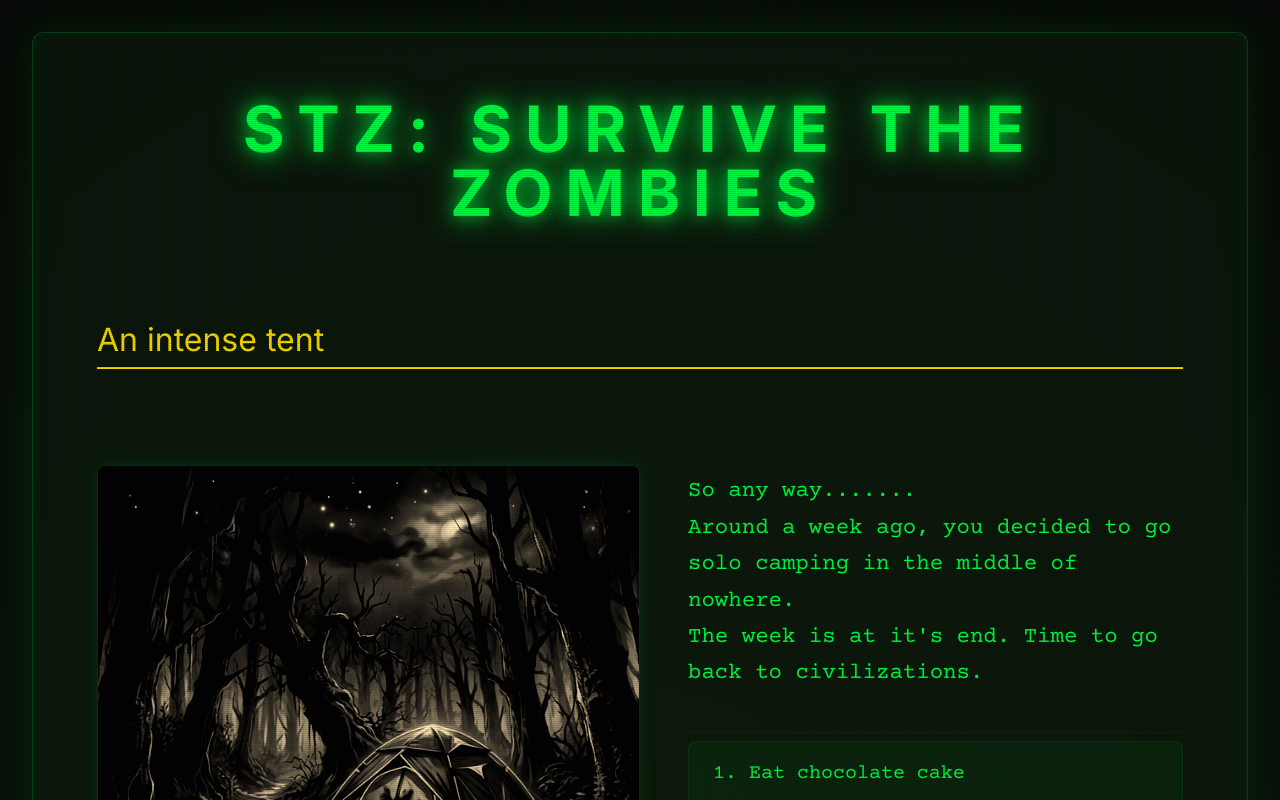
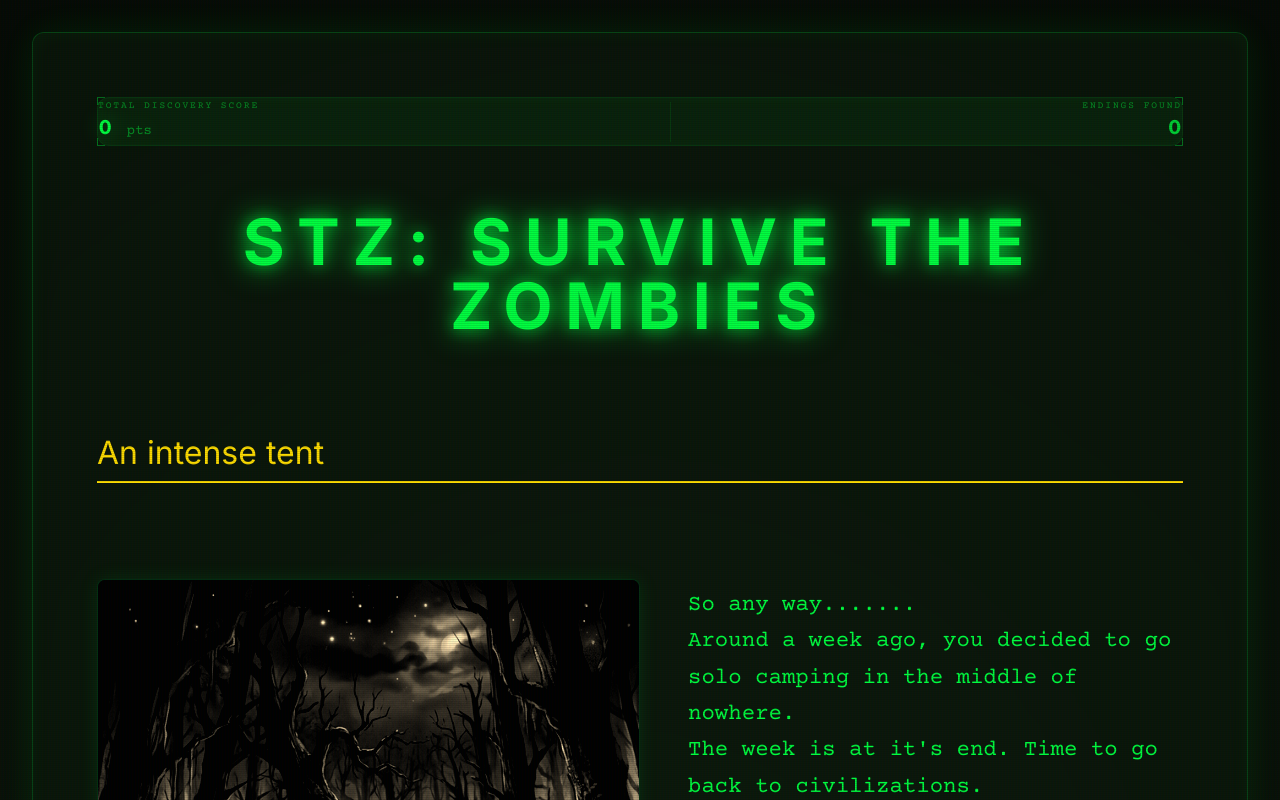
Before and after one commit to cory-paws/stz, a Next.js app: page / in a window 1280 px wide. Shown: the top 800 px of the page. Built offline with nearby package versions, Linux system fonts and the light colour scheme.

Commit message:
And on...

```diff
--- a/app/page.tsx
+++ b/app/page.tsx
@@ -7,6 +7,7 @@ import { LocationDisplay } from '../components/LocationDisplay';
 import { OptionsList } from '../components/OptionsList';
 import InventoryManager from '../components/InventoryManager';
 import VisualMap from '../components/VisualMap';
+import ScoreDisplay from '../components/ScoreDisplay';
 
 export default function Game() {
   const [data, setData] = useState<GameData | null>(null);
@@ -16,6 +17,8 @@ export default function Game() {
   const [corpses, setCorpses] = useState<CorpseItemsState>({});
   const [visitedLocations, setVisitedLocations] = useState<VisitedLocation[]>([]);
   const [currentLocation, setCurrentLocation] = useState<string>('index.json');
+  const [discoveredEndings, setDiscoveredEndings] = useState<string[]>([]);
+  const [totalScore, setTotalScore] = useState<number>(0);
   const [isLoading, setIsLoading] = useState(true);
 
   const { playClickSound, playZombieSound } = useProceduralAudio();
@@ -67,9 +70,26 @@ export default function Game() {
         return next;
       });
 
-      // Handle Death
+      // Handle Death & Discovery
+      if (jsonData.type === 'DEAD' || jsonData.type === 'WIN') {
+        if (jsonData.type === 'DEAD') playZombieSound();
+
+        // Award Score if first time discovering this ending
+        if (!discoveredEndings.includes(filename)) {
+          const scoreValue = jsonData.discoveryScore || 50;
+          setTotalScore(prev => {
+            const next = prev + scoreValue;
+            save('totalScore', next);
+            return next;
+          });
+          setDiscoveredEndings(prev => {
+            const next = [...prev, filename];
+            save('discoveredEndings', next);
+            return next;
+          });
+        }
+
         if (jsonData.type === 'DEAD') {
-        playZombieSound();
           const inventoryKeys = Object.keys(inventory);
           if (inventoryKeys.length > 0) {
             setCorpses((prev) => {
@@ -78,6 +98,7 @@ export default function Game() {
               return next;
             });
             updateInventory(() => ({}));
+          }
         }
       }
 
@@ -100,6 +121,8 @@ export default function Game() {
     setDroppedItems(load('droppedItems', {}));
     setCorpses(load('corpses', {}));
     setVisitedLocations(load('visitedLocations', []));
+    setDiscoveredEndings(load('discoveredEndings', []));
+    setTotalScore(load('totalScore', 0));
     loadGameData(savedCurrent);
   }, []);
 
@@ -181,6 +204,8 @@ export default function Game() {
 
   return (
     <main className="w-full max-w-[1500px] bg-[#0d1a0d]/70 backdrop-blur-md border border-[#00ff41]/20 rounded-xl p-8 md:p-16 shadow-[0_0_40px_rgba(0,255,65,0.1),inset_0_0_20px_rgba(0,255,65,0.05)] relative animate-[flicker_0.15s_infinite_alternate] flex flex-col gap-16">
+      <ScoreDisplay score={totalScore} discoveredCount={discoveredEndings.length} />
+
       <LocationDisplay data={data}>
         {data && data.options && (
           <OptionsList
@@ -188,6 +213,7 @@ export default function Game() {
             inventory={inventory}
             droppedItems={currentDroppedItems}
             linesCount={data.lines ? data.lines.length : 0}
+            totalScore={totalScore}
             onOptionClick={handleOptionClick}
             onPickupDroppedItem={(id) => pickupItem(id, 'dropped')}
           />
--- a/components/OptionsList.tsx
+++ b/components/OptionsList.tsx
@@ -5,6 +5,7 @@ interface OptionsListProps {
     inventory: InventoryState;
     droppedItems: string[]; // Items currently dropped at this location
     linesCount: number;
+    totalScore: number;
     onOptionClick: (link: string) => void;
     onPickupDroppedItem: (itemId: string) => void;
 }
@@ -14,12 +15,14 @@ export function OptionsList({
     inventory,
     droppedItems,
     linesCount,
+    totalScore,
     onOptionClick,
     onPickupDroppedItem,
 }: OptionsListProps) {
-    const shouldSkipOption = ({ with: w, without: wo }: GameOption) => {
+    const shouldSkipOption = ({ with: w, without: wo, scoreRequirement: sr }: GameOption) => {
         const hasItem = (req?: string) => req ? !!inventory[req] : false;
-        return (w && !hasItem(w)) || (wo && hasItem(wo));
+        const meetsScore = sr ? totalScore >= sr : true;
+        return (w && !hasItem(w)) || (wo && hasItem(wo)) || !meetsScore;
     };
 
     return (
--- /dev/null
+++ b/components/ScoreDisplay.tsx
@@ -0,0 +1,37 @@
+'use client';
+
+interface ScoreDisplayProps {
+    score: number;
+    discoveredCount: number;
+}
+
+export default function ScoreDisplay({ score, discoveredCount }: ScoreDisplayProps) {
+    return (
+        <div className="flex items-center justify-between gap-6 p-4 px-6 bg-[#00ff41]/5 border border-[#00ff41]/10 rounded-xl backdrop-blur-sm shadow-[inset_0_0_15px_rgba(0,255,65,0.05)]">
+            <div className="flex flex-col">
+                <span className="text-[0.6rem] uppercase tracking-[0.2em] text-[#00ff41]/50 mb-1">
+                    Total Discovery Score
+                </span>
+                <div className="text-2xl font-mono text-[#00ff41] font-bold drop-shadow-[0_0_10px_rgba(0,255,65,0.4)]">
+                    {score.toLocaleString()} <span className="text-sm font-normal opacity-50 ml-1">pts</span>
+                </div>
+            </div>
+
+            <div className="h-10 w-px bg-[#00ff41]/10 ml-auto" />
+
+            <div className="flex flex-col items-end">
+                <span className="text-[0.6rem] uppercase tracking-[0.2em] text-[#00ff41]/50 mb-1">
+                    Endings Found
+                </span>
+                <div className="text-xl font-mono text-[#00ff41] opacity-80">
+                    <span className="text-2xl font-bold">{discoveredCount}</span>
+                </div>
+            </div>
+
+            <div className="absolute -top-px -left-px h-2 w-2 border-t border-l border-[#00ff41]/40" />
+            <div className="absolute -top-px -right-px h-2 w-2 border-t border-r border-[#00ff41]/40" />
+            <div className="absolute -bottom-px -left-px h-2 w-2 border-b border-l border-[#00ff41]/40" />
+            <div className="absolute -bottom-px -right-px h-2 w-2 border-b border-r border-[#00ff41]/40" />
+        </div>
+    );
+}
--- a/types/game.ts
+++ b/types/game.ts
@@ -4,14 +4,18 @@ export interface GameOption {
     desc: string;
     with?: string;    // Item required to show this option
     without?: string; // Item whose absence is required to show this option
+    scoreRequirement?: number; // Minimum Total Survival Score to show this option
+    sanityRequirement?: number; // Minimum current sanity to show this option
 }
 
 export interface GameData {
     title: string;
-    type?: 'DEAD' | 'PICKEDUP' | string;
+    type?: 'DEAD' | 'PICKEDUP' | 'WIN' | string;
     objectName?: string; // present when type === 'PICKEDUP'
     image?: string;
     imageClass?: string; // Optional CSS classes for custom filters/styling
+    discoveryScore?: number; // Score granted for discovering this specific location/ending
+    sanityChange?: number; // Amount to change current sanity (positive or negative)
     lines: string[];
     options: GameOption[];
 }
```
Lines whose indentation alone changed are shown as unchanged.
